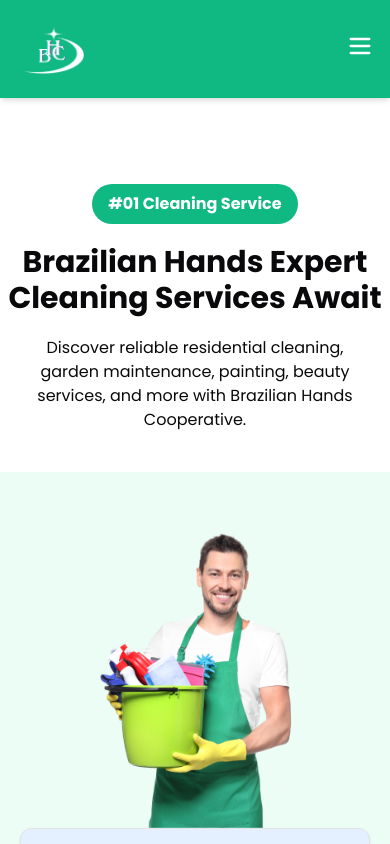
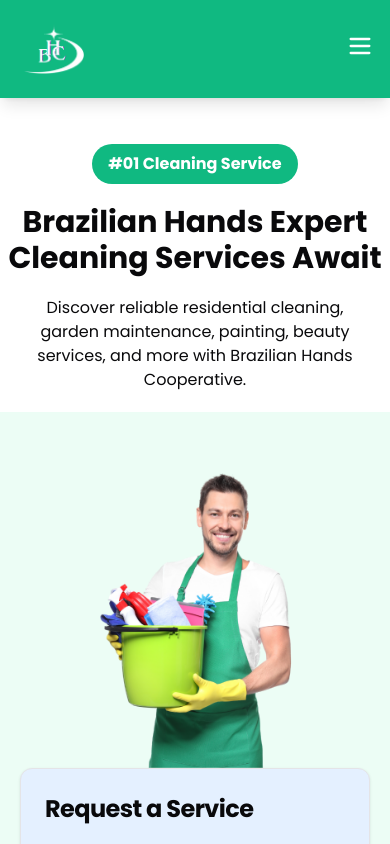
Before and after one commit to eliasacneto/web-hands-cooperative, a Next.js app: page /en in a window 390 px wide. Shown: the top 844 px of the page. Built offline with nearby package versions, Linux system fonts and the light colour scheme.

Commit message:
menu mobile color changed

```diff
--- a/app/[locale]/apply/page.tsx
+++ b/app/[locale]/apply/page.tsx
@@ -65,7 +65,7 @@
 
       {/*Menu abaixo */}
 
-      <div className="flex fixed items-center z-40 bg-blue-600 w-screen lg:hidden px-6 py-6 shadow-md ">
+      <div className="flex fixed items-center z-40 bg-blue-600 w-screen lg:hidden px-6 py-6 shadow-lg ">
         <a href="#" className="">
           <Image src={LogoWhite} alt="logoo" width={60} height={50} />
         </a>
--- a/app/[locale]/page.tsx
+++ b/app/[locale]/page.tsx
@@ -85,7 +85,7 @@
 
       {/*Menu abaixo */}
 
-      <div className="flex fixed items-center z-40 bg-emerald-500 w-screen lg:hidden px-6 py-6 shadow-md ">
+      <div className="flex fixed items-center z-40 bg-emerald-500 w-screen lg:hidden px-6 py-6 shadow-lg ">
         <a href="#" className="">
           <Image src={LogoWhite} alt="logoo" width={60} height={50} />
         </a>
--- a/components/hero.tsx
+++ b/components/hero.tsx
@@ -19,7 +19,7 @@
       className="bg-hero bg-cover flex flex-col items-center lg:flex-row lg:justify-evenly lg:items-end w-full"
     >
       <div className="flex flex-col justify-evenly items-center w-full">
-        <div className="flex flex-col items-center lg:items-start mt-10">
+        <div className="flex flex-col items-center lg:items-start lg:mt-10">
           <p className="text-center lg:text-start bg-emerald-500 w-fit px-4 py-2 rounded-full text-white font-bold mb-5">
             #01 Cleaning Service
           </p>
@@ -62,7 +62,7 @@
           </div>
         </div>
       </div>
-      <div className="flex bg-emerald-50 mt-10 lg:mt-0 lg:py-0 lg:bg-transparent flex-col lg:flex-row w-full justify-center items-center lg:items-end ">
+      <div className="flex bg-emerald-50 mt-5 lg:mt-0 lg:py-0 lg:bg-transparent flex-col lg:flex-row w-full justify-center items-center lg:items-end ">
         <div className="flex md:w-1/2">
           <Image
             className="w-[200px] lg:w-[500px] h-full"
```
